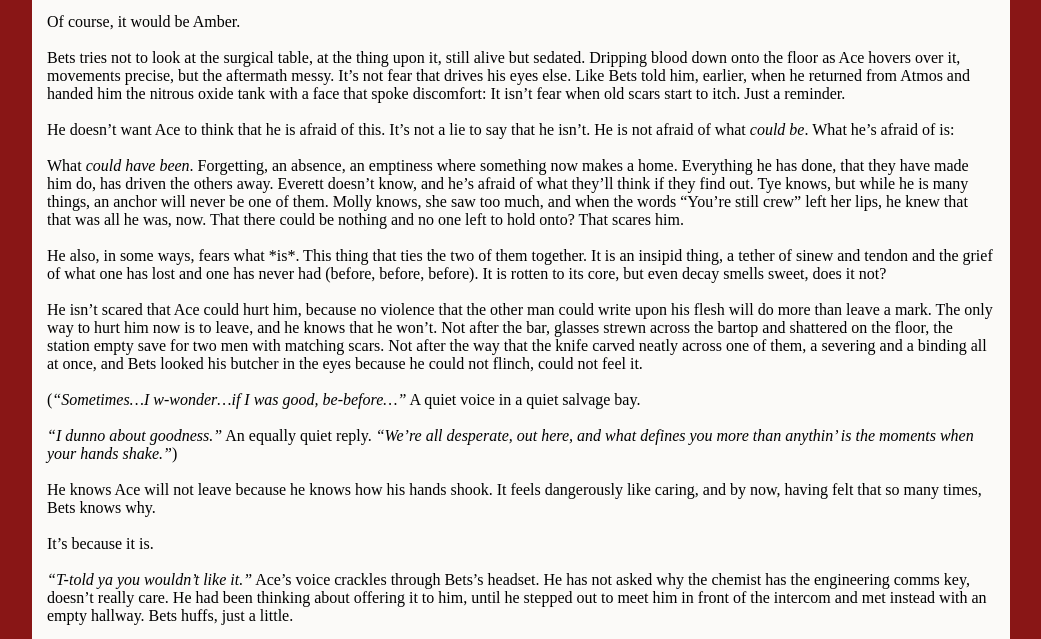
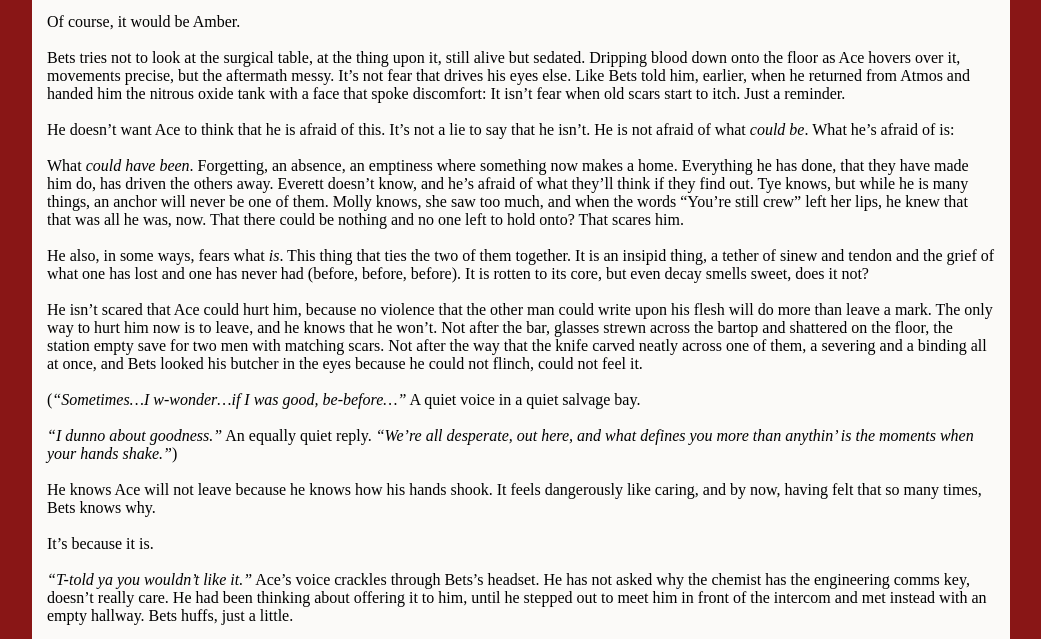
Before and after one commit to OrnamentalFreak/ss14Lore, a plain HTML site: page witness.html in a window 1280 px wide. Shown: the part 161-800 px from the top of the page, without its empty margins (119-1160 px from the left). Drawn offline with Linux system fonts and the light colour scheme.

Commit message:
Update witness.html

```diff
--- a/witness.html
+++ b/witness.html
@@ -24,7 +24,7 @@ He doesn’t want Ace to think that he is afraid of this. It’s not a lie to sa
 <br><br>
 What <em>could have been</em>. Forgetting, an absence, an emptiness where something now makes a home. Everything he has done, that they have made him do, has driven the others away. Everett doesn’t know, and he’s afraid of what they’ll think if they find out. Tye knows, but while he is many things, an anchor will never be one of them. Molly knows, she saw too much, and when the words “You’re still crew” left her lips, he knew that that was all he was, now. That there could be nothing and no one left to hold onto? That scares him.
 <br><br>
-He also, in some ways, fears what *is*. This thing that ties the two of them together. It is an insipid thing, a tether of sinew and tendon and the grief of what one has lost and one has never had (before, before, before). It is rotten to its core, but even decay smells sweet, does it not?
+He also, in some ways, fears what <em>is</em>. This thing that ties the two of them together. It is an insipid thing, a tether of sinew and tendon and the grief of what one has lost and one has never had (before, before, before). It is rotten to its core, but even decay smells sweet, does it not?
 <br><br>
 He isn’t scared that Ace could hurt him, because no violence that the other man could write upon his flesh will do more than leave a mark. The only way to hurt him now is to leave, and he knows that he won’t. Not after the bar, glasses strewn across the bartop and shattered on the floor, the station empty save for two men with matching scars. Not after the way that the knife carved neatly across one of them, a severing and a binding all at once, and Bets looked his butcher in the eyes because he could not flinch, could not feel it.
 <br><br>
```
